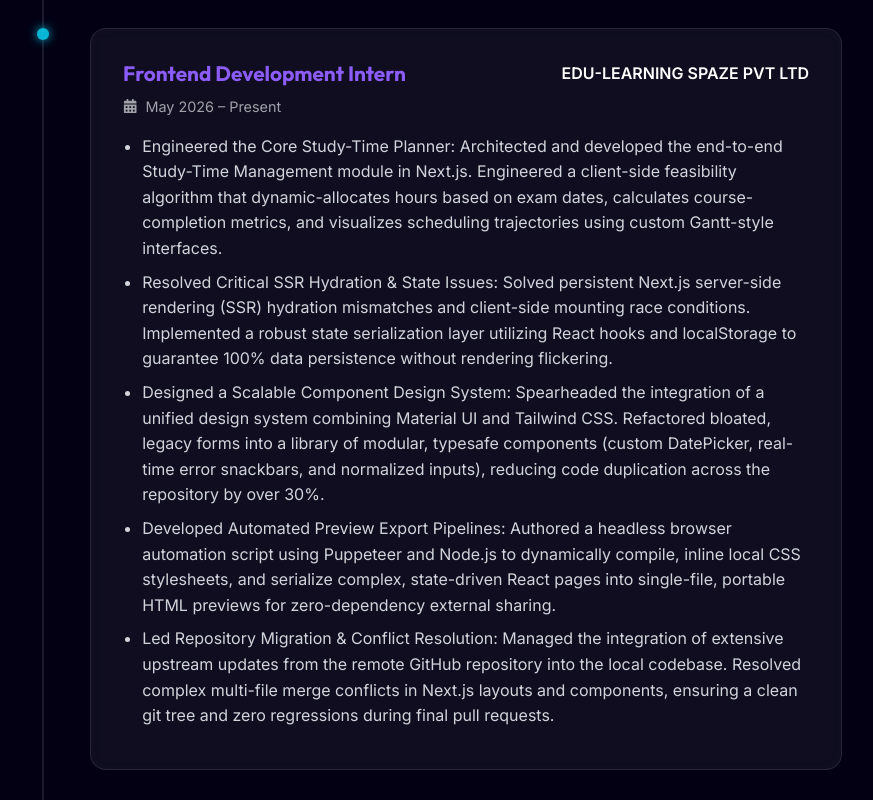
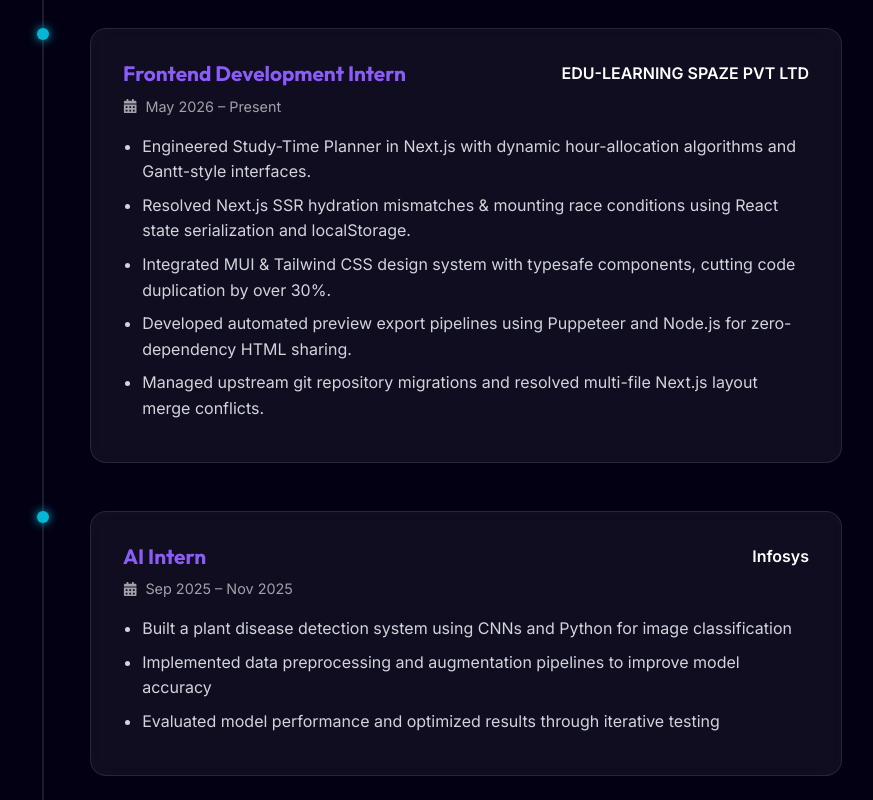
Before and after one commit to KrishnaKanhaiya1/PortfolioWebsite, a React (Vite) app: page / in a window 1280 px wide. Shown: the part 1780-2580 px from the top of the page, without its empty margins (198-1071 px from the left). Built offline with nearby package versions, Linux system fonts and the light colour scheme.

Commit message:
docs: shorten EDU-LEARNING SPAZE experience bullet points

```diff
--- a/src/constants.js
+++ b/src/constants.js
@@ -12,11 +12,11 @@
         company: "EDU-LEARNING SPAZE PVT LTD",
         duration: "May 2026 – Present",
         description: [
-            "Engineered the Core Study-Time Planner: Architected and developed the end-to-end Study-Time Management module in Next.js. Engineered a client-side feasibility algorithm that dynamic-allocates hours based on exam dates, calculates course-completion metrics, and visualizes scheduling trajectories using custom Gantt-style interfaces.",
-            "Resolved Critical SSR Hydration & State Issues: Solved persistent Next.js server-side rendering (SSR) hydration mismatches and client-side mounting race conditions. Implemented a robust state serialization layer utilizing React hooks and localStorage to guarantee 100% data persistence without rendering flickering.",
-            "Designed a Scalable Component Design System: Spearheaded the integration of a unified design system combining Material UI and Tailwind CSS. Refactored bloated, legacy forms into a library of modular, typesafe components (custom DatePicker, real-time error snackbars, and normalized inputs), reducing code duplication across the repository by over 30%.",
-            "Developed Automated Preview Export Pipelines: Authored a headless browser automation script using Puppeteer and Node.js to dynamically compile, inline local CSS stylesheets, and serialize complex, state-driven React pages into single-file, portable HTML previews for zero-dependency external sharing.",
-            "Led Repository Migration & Conflict Resolution: Managed the integration of extensive upstream updates from the remote GitHub repository into the local codebase. Resolved complex multi-file merge conflicts in Next.js layouts and components, ensuring a clean git tree and zero regressions during final pull requests."
+            "Engineered Study-Time Planner in Next.js with dynamic hour-allocation algorithms and Gantt-style interfaces.",
+            "Resolved Next.js SSR hydration mismatches & mounting race conditions using React state serialization and localStorage.",
+            "Integrated MUI & Tailwind CSS design system with typesafe components, cutting code duplication by over 30%.",
+            "Developed automated preview export pipelines using Puppeteer and Node.js for zero-dependency HTML sharing.",
+            "Managed upstream git repository migrations and resolved multi-file Next.js layout merge conflicts."
         ]
     },
     {
```
